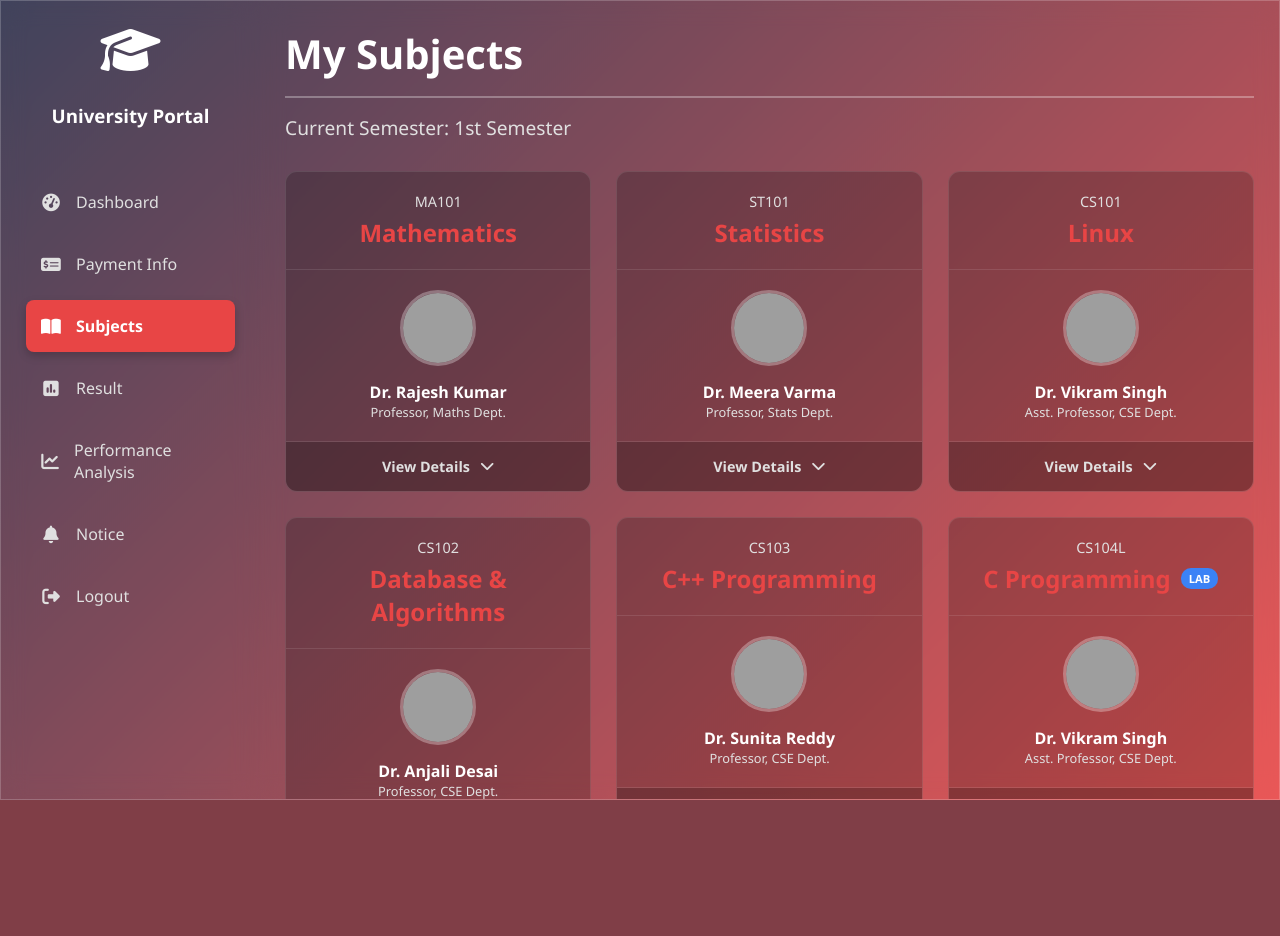
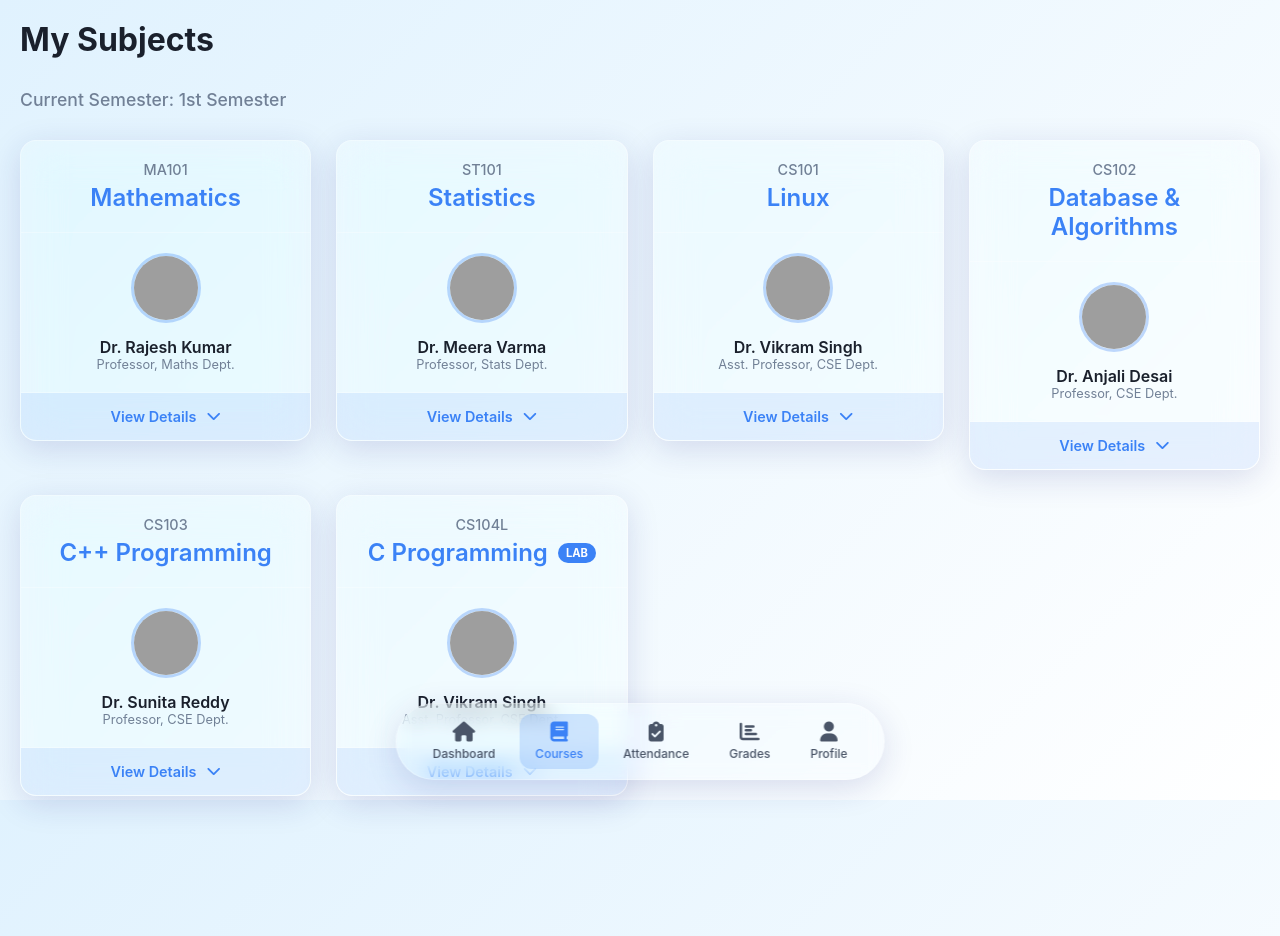
Before and after one commit to greninja-op/ICP, a PHP site: page /subjects/subjects.html in a window 1280 px wide. Before the commit the page ends 800 px from the top, so only its background shows below. Run offline with PHP 8.4, Linux system fonts and the light colour scheme; grey boxes are pictures that could not be loaded.

Commit message:
Apply consistent design and navigation across all pages
Introduce shared styles for glassmorphism, page layout, and a floating bottom navigation bar to ensure a uniform user experience across the application.

Replit-Commit-Author: Agent
Replit-Commit-Session-Id: c5d8e138-83dc-4066-8ed3-b0bdb8a812d8
Replit-Commit-Checkpoint-Type: full_checkpoint
Replit-Commit-Screenshot-Url: https://storage.googleapis.com/screenshot-production-us-central1/d5bfce85-2cea-4183-bf5d-ad602b8b067e/c5d8e138-83dc-4066-8ed3-b0bdb8a812d8/ie1mgm1

```diff
--- a/subjects/subjects.css
+++ b/subjects/subjects.css
@@ -1,74 +1,48 @@
-/* --- Core Styles & Background --- */
-:root {
-    --accent-color: #e84545;
-    --glass-bg: rgba(255, 255, 255, 0.1);
-    --glass-border: 1px solid rgba(255, 255, 255, 0.2);
-    --text-primary: #ffffff;
-    --text-secondary: #e0e0e0;
+/* Core Styles & Background */
+* {
+    margin: 0;
+    padding: 0;
+    box-sizing: border-box;
 }
 
 body {
-    font-family: 'Segoe UI', Tahoma, Geneva, Verdana, sans-serif;
-    background: linear-gradient(135deg, #2b2e4a, #e84545);
+    font-family: -apple-system, BlinkMacSystemFont, 'Segoe UI', Roboto, 'Helvetica Neue', Arial, sans-serif;
+    background: linear-gradient(135deg, #e0f2fe 0%, #ffffff 100%);
     background-attachment: fixed;
-    margin: 0;
-    color: var(--text-primary);
-    overflow: hidden;
+    color: #2d3748;
+    overflow-x: hidden;
+    min-height: 100vh;
 }
 
-/* --- Base Dashboard Grid Layout --- */
-.dashboard-grid {
-    display: grid;
-    grid-template-columns: 260px 1fr;
-    grid-template-rows: 1fr;
-    grid-template-areas: "sidebar main";
-    height: 100vh;
-    width: 100vw;
+.dashboard-container {
+    max-width: 1400px;
+    margin: 0 auto;
+    padding: 20px;
+    padding-bottom: 140px;
 }
 
-.dashboard-sidebar { grid-area: sidebar; }
-.dashboard-main { grid-area: main; }
-
-/* --- Glassmorphism Panel Style --- */
-.dashboard-sidebar,
-.dashboard-main {
-    background: var(--glass-bg);
-    backdrop-filter: blur(12px);
-    border: var(--glass-border);
-    padding: 25px;
-    overflow-y: auto;
-    -ms-overflow-style: none;
-    scrollbar-width: none;
-}
-.dashboard-sidebar::-webkit-scrollbar,
-.dashboard-main::-webkit-scrollbar {
-    display: none;
+/* Page Header */
+.page-header {
+    display: flex;
+    justify-content: space-between;
+    align-items: center;
+    margin-bottom: 30px;
 }
 
-/* --- Left Sidebar Styling --- */
-.dashboard-sidebar { border-right: none; display: flex; flex-direction: column; }
-.sidebar-header { text-align: center; margin-bottom: 30px; }
-.logo-icon { font-size: 3rem; margin-bottom: 10px; }
-.sidebar-nav { flex-grow: 1; }
-.sidebar-nav ul { list-style: none; padding: 0; margin: 0; }
-.sidebar-nav a { display: flex; align-items: center; gap: 15px; padding: 15px; color: var(--text-secondary); text-decoration: none; border-radius: 8px; margin-bottom: 10px; transition: all 0.3s ease; }
-.sidebar-nav a:hover { background: rgba(255, 255, 255, 0.15); color: var(--text-primary); }
-.sidebar-nav a.active { background: var(--accent-color); color: var(--text-primary); font-weight: 600; box-shadow: 0 4px 10px rgba(0,0,0,0.2); }
-.sidebar-nav i { font-size: 1.1rem; width: 20px; text-align: center; }
+.page-header h1 {
+    font-size: 2rem;
+    font-weight: 700;
+    color: #1a202c;
+}
 
-/* --- Main Content Styling --- */
-.dashboard-main { border-left: none; }
-.dashboard-main h1 { margin-top: 0; font-size: 2.5rem; border-bottom: 2px solid rgba(255, 255, 255, 0.3); padding-bottom: 15px; margin-bottom: 10px; }
-.card { background: rgba(0,0,0,0.2); border: 1px solid rgba(255,255,255,0.1); border-radius: 12px; }
-
-/* --- Subjects Page Grid Styles --- */
 .semester-title {
-    font-size: 1.2rem;
-    color: var(--text-secondary);
+    font-size: 1.1rem;
+    color: #718096;
     font-weight: 500;
     margin-bottom: 30px;
 }
 
+/* Subjects Grid */
 .subjects-grid {
     display: grid;
     grid-template-columns: repeat(auto-fit, minmax(280px, 1fr));
@@ -76,7 +50,14 @@ body {
     align-items: start;
 }
 
+/* Glassmorphism Card Base */
 .subject-card {
+    background: rgba(255, 255, 255, 0.25);
+    backdrop-filter: blur(20px) saturate(180%);
+    -webkit-backdrop-filter: blur(20px) saturate(180%);
+    border-radius: 16px;
+    border: 1px solid rgba(255, 255, 255, 0.3);
+    box-shadow: 0 8px 32px 0 rgba(31, 38, 135, 0.15);
     display: flex;
     flex-direction: column;
     text-align: center;
@@ -86,19 +67,47 @@ body {
 }
 
 .subject-card:hover {
-    transform: translateY(-8px);
-    box-shadow: 0 12px 30px rgba(0,0,0,0.3);
+    transform: translateY(-5px);
+    box-shadow: 0 12px 40px 0 rgba(31, 38, 135, 0.25);
 }
 
-.subject-card .card-header { padding: 20px; }
-.subject-card .card-header h4 { margin: 0 0 5px 0; font-size: 0.9rem; color: var(--text-secondary); font-weight: 500; }
-.subject-card .card-header h3 { margin: 0; font-size: 1.5rem; font-weight: 600; color: var(--accent-color); display: flex; justify-content: center; align-items: center; gap: 10px; }
-.lab-badge { font-size: 0.7rem; font-weight: bold; color: var(--text-primary); background-color: #3b82f6; padding: 3px 8px; border-radius: 10px; text-transform: uppercase; vertical-align: middle; }
+.subject-card .card-header {
+    padding: 20px;
+}
+
+.subject-card .card-header h4 {
+    margin: 0 0 5px 0;
+    font-size: 0.9rem;
+    color: #718096;
+    font-weight: 500;
+}
+
+.subject-card .card-header h3 {
+    margin: 0;
+    font-size: 1.5rem;
+    font-weight: 600;
+    color: #3b82f6;
+    display: flex;
+    justify-content: center;
+    align-items: center;
+    gap: 10px;
+}
+
+.lab-badge {
+    font-size: 0.7rem;
+    font-weight: bold;
+    color: white;
+    background-color: #3b82f6;
+    padding: 3px 8px;
+    border-radius: 10px;
+    text-transform: uppercase;
+    vertical-align: middle;
+}
 
 .subject-card .card-body {
     flex-grow: 1;
     padding: 20px;
-    border-top: 1px solid rgba(255,255,255,0.1);
+    border-top: 1px solid rgba(255, 255, 255, 0.3);
 }
 
 .subject-card .card-body img {
@@ -106,22 +115,34 @@ body {
     height: 70px;
     border-radius: 50%;
     object-fit: cover;
-    border: 3px solid rgba(255,255,255,0.3);
+    border: 3px solid rgba(59, 130, 246, 0.3);
     margin-bottom: 10px;
 }
 
-.subject-card .instructor-details span { font-weight: 600; font-size: 1rem; }
-.subject-card .instructor-details p { margin: 0; font-size: 0.8rem; color: var(--text-secondary); }
+.subject-card .instructor-details span {
+    font-weight: 600;
+    font-size: 1rem;
+    color: #1a202c;
+}
 
-.subject-card .card-footer { padding: 0; border-top: 1px solid rgba(255,255,255,0.1); }
+.subject-card .instructor-details p {
+    margin: 0;
+    font-size: 0.8rem;
+    color: #718096;
+}
+
+.subject-card .card-footer {
+    padding: 0;
+    border-top: 1px solid rgba(255, 255, 255, 0.3);
+}
 
 .btn-view {
     display: flex;
     align-items: center;
     justify-content: center;
     gap: 10px;
-    background: rgba(0,0,0,0.2);
-    color: var(--text-secondary);
+    background: rgba(59, 130, 246, 0.1);
+    color: #3b82f6;
     padding: 15px;
     text-decoration: none;
     font-weight: 600;
@@ -129,8 +150,15 @@ body {
     cursor: pointer;
     transition: background 0.3s, color 0.3s;
 }
-.btn-view i { transition: transform 0.4s ease; }
-.btn-view:hover { background: rgba(0,0,0,0.4); color: var(--text-primary); }
+
+.btn-view i {
+    transition: transform 0.4s ease;
+}
+
+.btn-view:hover {
+    background: rgba(59, 130, 246, 0.2);
+    color: #2563eb;
+}
 
 /* Collapsible Styles */
 .collapsible-content {
@@ -140,17 +168,113 @@ body {
     text-align: left;
     padding: 0 20px;
     font-size: 0.9rem;
-    background: rgba(0,0,0,0.1);
+    background: rgba(255, 255, 255, 0.1);
 }
-.collapsible-content h4 { margin-top: 0; margin-bottom: 10px; color: var(--text-secondary); }
-.collapsible-content ul { list-style: none; padding-left: 15px; margin-bottom: 20px; border-left: 2px solid var(--accent-color); }
-.collapsible-content li { padding: 5px 0; }
+
+.collapsible-content h4 {
+    margin-top: 0;
+    margin-bottom: 10px;
+    color: #1a202c;
+}
+
+.collapsible-content ul {
+    list-style: none;
+    padding-left: 15px;
+    margin-bottom: 20px;
+    border-left: 2px solid #3b82f6;
+}
+
+.collapsible-content li {
+    padding: 5px 0;
+    color: #4a5568;
+}
 
 /* Active state for expansion */
 .subject-card.active .collapsible-content {
     max-height: 300px;
     padding: 20px;
 }
+
 .subject-card.active .btn-view i {
     transform: rotate(180deg);
 }
+
+/* Floating Glassmorphism Bottom Navigation */
+.bottom-nav {
+    position: fixed;
+    bottom: 20px;
+    left: 50%;
+    transform: translateX(-50%);
+    background: rgba(255, 255, 255, 0.15);
+    backdrop-filter: blur(10px) saturate(150%);
+    -webkit-backdrop-filter: blur(10px) saturate(150%);
+    border: 1px solid rgba(255, 255, 255, 0.25);
+    display: flex;
+    justify-content: center;
+    gap: 8px;
+    padding: 10px 20px;
+    border-radius: 50px;
+    box-shadow: 0 8px 32px 0 rgba(31, 38, 135, 0.15);
+    z-index: 1000;
+    width: auto;
+}
+
+.nav-item {
+    display: flex;
+    flex-direction: column;
+    align-items: center;
+    gap: 4px;
+    text-decoration: none;
+    color: #4a5568;
+    transition: all 0.3s ease;
+    padding: 8px 16px;
+    border-radius: 12px;
+}
+
+.nav-item i {
+    font-size: 20px;
+}
+
+.nav-item span {
+    font-size: 0.75rem;
+    font-weight: 500;
+}
+
+.nav-item.active {
+    color: #3b82f6;
+    background: rgba(59, 130, 246, 0.2);
+    backdrop-filter: blur(10px);
+}
+
+.nav-item:hover {
+    color: #3b82f6;
+    transform: translateY(-2px);
+}
+
+/* Responsive Design */
+@media (max-width: 768px) {
+    .dashboard-container {
+        padding: 15px;
+        padding-bottom: 110px;
+    }
+
+    .page-header h1 {
+        font-size: 1.5rem;
+    }
+
+    .subjects-grid {
+        grid-template-columns: 1fr;
+    }
+
+    .bottom-nav {
+        bottom: 10px;
+        padding: 10px 16px;
+        min-width: 95%;
+    }
+}
+
+@media (max-width: 480px) {
+    .nav-item span {
+        display: none;
+    }
+}
--- a/subjects/subjects.html
+++ b/subjects/subjects.html
@@ -9,28 +9,12 @@
 </head>
 <body>
 
-    <div class="dashboard-grid">
+    <div class="dashboard-container">
 
-        <aside class="dashboard-sidebar">
-            <div class="sidebar-header">
-                <i class="fas fa-graduation-cap logo-icon"></i>
-                <h3>University Portal</h3>
+        <div class="page-header">
+            <h1>My Subjects</h1>
         </div>
-            <nav class="sidebar-nav">
-                <ul>
-                    <li><a href="#"><i class="fas fa-tachometer-alt"></i><span>Dashboard</span></a></li>
-                    <li><a href="#"><i class="fas fa-money-check-alt"></i><span>Payment Info</span></a></li>
-                    <li><a href="#" class="active"><i class="fas fa-book-open"></i><span>Subjects</span></a></li>
-                    <li><a href="#"><i class="fas fa-poll"></i><span>Result</span></a></li>
-                    <li><a href="#"><i class="fas fa-chart-line"></i><span>Performance Analysis</span></a></li>
-                    <li><a href="#"><i class="fas fa-bell"></i><span>Notice</span></a></li>
-                    <li><a href="#"><i class="fas fa-sign-out-alt"></i><span>Logout</span></a></li>
-                </ul>
-            </nav>
-        </aside>
 
-        <main class="dashboard-main">
-            <h1>My Subjects</h1>
         <h2 class="semester-title">Current Semester: 1st Semester</h2>
 
         <div class="subjects-grid">
@@ -96,8 +80,32 @@
             </div>
 
         </div>
-        </main>
+
     </div>
+
+    <!-- Bottom Navigation -->
+    <nav class="bottom-nav">
+        <a href="../dashboard/dashboard.html" class="nav-item">
+            <i class="fas fa-home"></i>
+            <span>Dashboard</span>
+        </a>
+        <a href="../subjects/subjects.html" class="nav-item active">
+            <i class="fas fa-book"></i>
+            <span>Courses</span>
+        </a>
+        <a href="#" class="nav-item">
+            <i class="fas fa-clipboard-check"></i>
+            <span>Attendance</span>
+        </a>
+        <a href="../result/result.html" class="nav-item">
+            <i class="fas fa-chart-bar"></i>
+            <span>Grades</span>
+        </a>
+        <a href="#" class="nav-item">
+            <i class="fas fa-user"></i>
+            <span>Profile</span>
+        </a>
+    </nav>
 
     <script src="subjects.js" defer></script>
 </body>
```
Also changed, not shown: login/login.css (+32 -48 lines), shared-styles.css (added, +129 -0 lines), 1 other file. Lines whose indentation alone changed are shown as unchanged.
